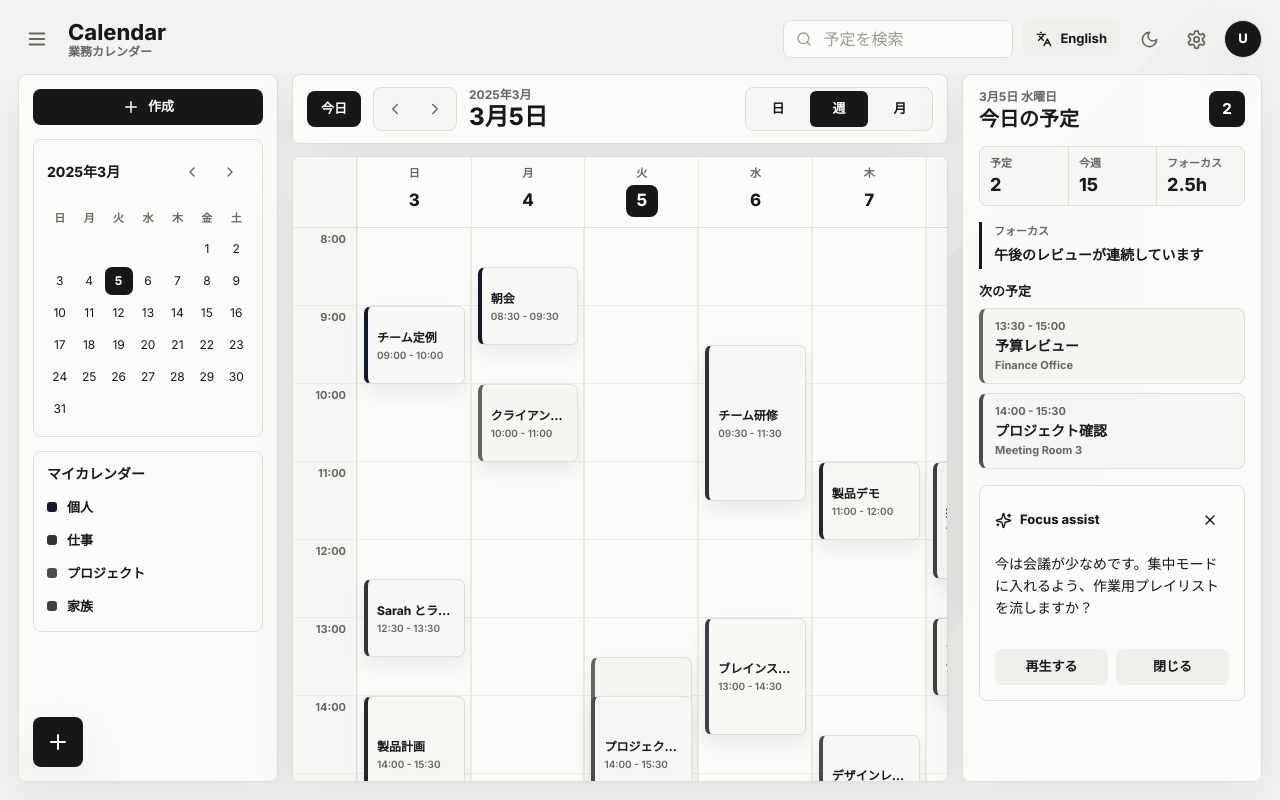
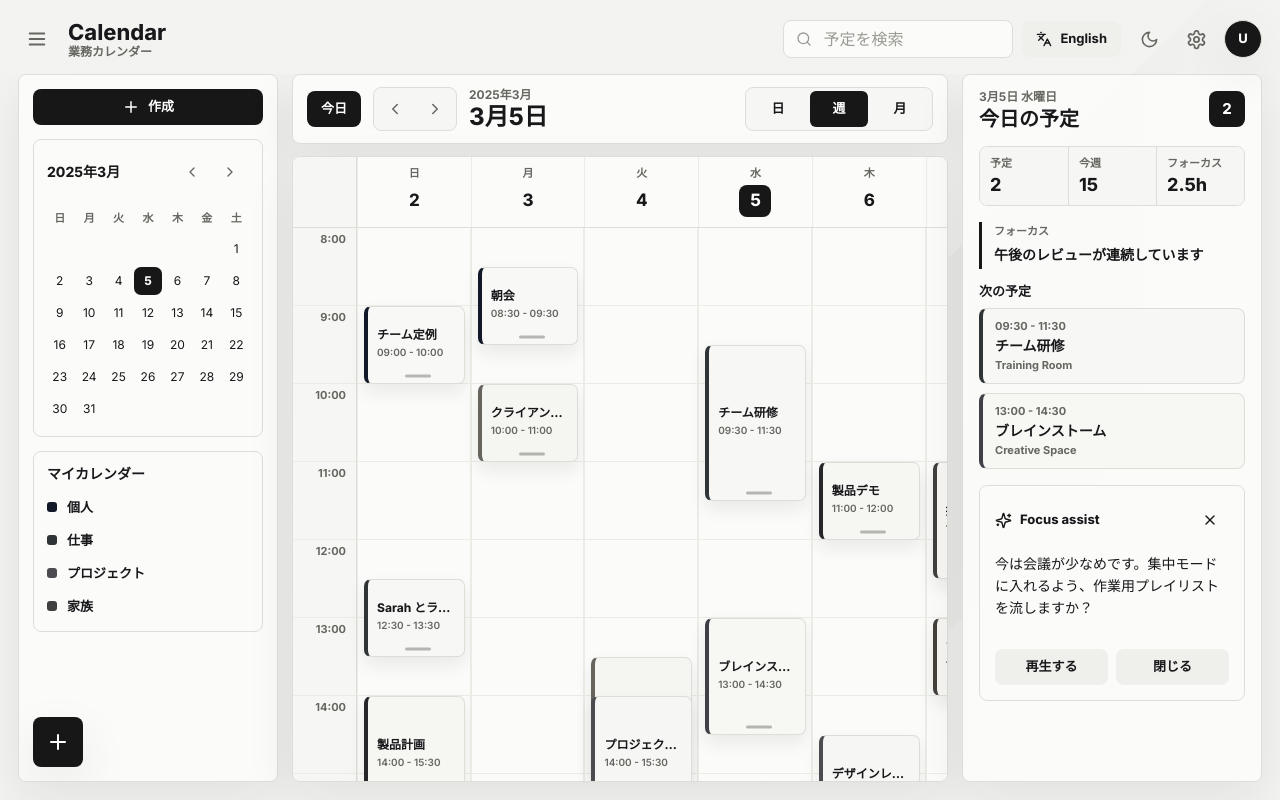
Before and after one commit to Ayumu0922/melius-official-app-calendar-command, a React (Vite) app: page / in a window 1280 px wide. Built offline with nearby package versions, Linux system fonts and the light colour scheme.

Commit message:
Add month navigation and event resizing

```diff
--- a/src/App.tsx
+++ b/src/App.tsx
@@ -1,4 +1,4 @@
-import { useEffect, useMemo, useState } from 'react';
+import { useEffect, useMemo, useState, type PointerEvent as ReactPointerEvent } from 'react';
 import {
   Bell,
   CalendarDays,
@@ -63,6 +63,12 @@ interface EventPlacement {
   day: number;
   startTime: string;
   endTime: string;
+}
+
+interface CalendarMonth {
+  year: number;
+  month: number;
+  activeDate: number;
 }
 
 const themeKey = 'melius-official-app-calendar-command-theme';
@@ -484,9 +490,13 @@ const events: CalendarEvent[] = [
   },
 ];
 
-const weekDates = [3, 4, 5, 6, 7, 8, 9];
+const calendarMonths: CalendarMonth[] = [
+  { year: 2025, month: 1, activeDate: 5 },
+  { year: 2025, month: 2, activeDate: 5 },
+  { year: 2025, month: 3, activeDate: 5 },
+  { year: 2025, month: 4, activeDate: 5 },
+];
 const timeSlots = Array.from({ length: 9 }, (_, index) => index + 8);
-const miniCalendarDays = Array.from({ length: 36 }, (_, index) => (index < 5 ? null : index - 4));
 const calendarTones: EventTone[] = ['blue', 'green', 'purple', 'orange'];
 
 function getInitialLocale(): Locale {
@@ -563,6 +573,53 @@ function formatHour(hour: number, locale: Locale) {
   return hour > 12 ? `${hour - 12} PM` : `${hour} AM`;
 }
 
+function getMonthLabel(month: CalendarMonth, locale: Locale) {
+  if (locale === 'ja') return `${month.year}年${month.month + 1}月`;
+  return new Intl.DateTimeFormat('en-US', { month: 'long', year: 'numeric' }).format(
+    new Date(month.year, month.month, 1),
+  );
+}
+
+function getCurrentDateLabel(month: CalendarMonth, locale: Locale) {
+  if (locale === 'ja') return `${month.month + 1}月${month.activeDate}日`;
+  return new Intl.DateTimeFormat('en-US', { month: 'long', day: 'numeric' }).format(
+    new Date(month.year, month.month, month.activeDate),
+  );
+}
+
+function getAgendaDateLabel(month: CalendarMonth, locale: Locale) {
+  const date = new Date(month.year, month.month, month.activeDate);
+  if (locale === 'ja') {
+    const day = ['日', '月', '火', '水', '木', '金', '土'][date.getDay()];
+    return `${month.month + 1}月${month.activeDate}日 ${day}曜日`;
+  }
+  return new Intl.DateTimeFormat('en-US', { weekday: 'long', month: 'long', day: 'numeric' }).format(date);
+}
+
+function getWeekDates(month: CalendarMonth) {
+  const active = new Date(month.year, month.month, month.activeDate);
+  const start = new Date(active);
+  start.setDate(active.getDate() - active.getDay());
+  return Array.from({ length: 7 }, (_, index) => {
+    const date = new Date(start);
+    date.setDate(start.getDate() + index);
+    return date.getDate();
+  });
+}
+
+function getActiveDay(month: CalendarMonth) {
+  return new Date(month.year, month.month, month.activeDate).getDay() + 1;
+}
+
+function getMiniCalendarDays(month: CalendarMonth) {
+  const firstDay = new Date(month.year, month.month, 1).getDay();
+  const daysInMonth = new Date(month.year, month.month + 1, 0).getDate();
+  return Array.from({ length: 42 }, (_, index) => {
+    if (index < firstDay || index >= firstDay + daysInMonth) return null;
+    return index - firstDay + 1;
+  });
+}
+
 export default function App() {
   const [locale, setLocale] = useState<Locale>(getInitialLocale);
   const [themePreference, setThemePreference] = useState<ThemePreference>(getInitialTheme);
@@ -578,9 +635,18 @@ export default function App() {
   const [eventPlacements, setEventPlacements] = useState<Record<string, EventPlacement>>({});
   const [draggingEventId, setDraggingEventId] = useState<string | null>(null);
   const [dropTarget, setDropTarget] = useState<{ day: number; hour: number } | null>(null);
+  const [resizingEventId, setResizingEventId] = useState<string | null>(null);
+  const [activeMonthIndex, setActiveMonthIndex] = useState(1);
 
   const text = copy[locale];
   const resolvedTheme = useMemo(() => resolveTheme(themePreference), [themePreference]);
+  const activeMonth = calendarMonths[activeMonthIndex];
+  const monthLabel = useMemo(() => getMonthLabel(activeMonth, locale), [activeMonth, locale]);
+  const currentDateLabel = useMemo(() => getCurrentDateLabel(activeMonth, locale), [activeMonth, locale]);
+  const agendaDateLabel = useMemo(() => getAgendaDateLabel(activeMonth, locale), [activeMonth, locale]);
+  const weekDates = useMemo(() => getWeekDates(activeMonth), [activeMonth]);
+  const activeDay = useMemo(() => getActiveDay(activeMonth), [activeMonth]);
+  const miniCalendarDays = useMemo(() => getMiniCalendarDays(activeMonth), [activeMonth]);
   const scheduleEvents = useMemo(
     () =>
       events.map((event) => {
@@ -589,7 +655,7 @@ export default function App() {
       }),
     [eventPlacements],
   );
-  const todaysEvents = useMemo(() => scheduleEvents.filter((event) => event.day === 3), [scheduleEvents]);
+  const todaysEvents = useMemo(() => scheduleEvents.filter((event) => event.day === activeDay), [activeDay, scheduleEvents]);
   const searchResults = useMemo(() => {
     const query = searchTerm.trim().toLowerCase();
     if (!query) return scheduleEvents.slice(0, 6);
@@ -674,6 +740,15 @@ export default function App() {
     setActiveSheet(null);
   }
 
+  function moveMonth(direction: -1 | 1) {
+    setActiveMonthIndex((current) => (current + direction + calendarMonths.length) % calendarMonths.length);
+  }
+
+  function returnToToday() {
+    setActiveMonthIndex(1);
+    openSheet('today');
+  }
+
   function getDropHour(target: HTMLElement, clientY: number) {
     const rect = target.getBoundingClientRect();
     const rawHour = 8 + ((clientY - rect.top) / 78);
@@ -697,6 +772,39 @@ export default function App() {
     }));
     setDraggingEventId(null);
     setDropTarget(null);
+  }
+
+  function handleResizeStart(pointerEvent: ReactPointerEvent<HTMLSpanElement>, event: CalendarEvent) {
+    pointerEvent.preventDefault();
+    pointerEvent.stopPropagation();
+
+    const column = pointerEvent.currentTarget.closest('.day-column') as HTMLElement | null;
+    if (!column) return;
+    const resizeColumn = column;
+
+    setResizingEventId(event.id);
+
+    function resize(moveEvent: PointerEvent) {
+      const start = parseTime(event.startTime);
+      const end = Math.min(17, Math.max(start + 0.5, getDropHour(resizeColumn, moveEvent.clientY)));
+      setEventPlacements((current) => ({
+        ...current,
+        [event.id]: {
+          day: event.day,
+          startTime: event.startTime,
+          endTime: formatTime(end),
+        },
+      }));
+    }
+
+    function stopResize() {
+      setResizingEventId(null);
+      window.removeEventListener('pointermove', resize);
+      window.removeEventListener('pointerup', stopResize);
+    }
+
+    window.addEventListener('pointermove', resize);
+    window.addEventListener('pointerup', stopResize);
   }
 
   return (
@@ -814,12 +922,12 @@ export default function App() {
 
             <GlassPanel dataId="mini-calendar" roleName="calendar">
               <div className="mini-calendar-head">
-                <h2>{text.month}</h2>
+                <h2>{monthLabel}</h2>
                 <div className="mini-calendar-controls">
-                  <IconButton dataId="mini-calendar-previous" label="Previous month">
+                  <IconButton dataId="mini-calendar-previous" label="Previous month" onClick={() => moveMonth(-1)}>
                     <ChevronLeft size={16} />
                   </IconButton>
-                  <IconButton dataId="mini-calendar-next" label="Next month">
+                  <IconButton dataId="mini-calendar-next" label="Next month" onClick={() => moveMonth(1)}>
                     <ChevronRight size={16} />
                   </IconButton>
                 </div>
@@ -836,7 +944,7 @@ export default function App() {
                     key={`${day ?? 'blank'}-${index}`}
                     type="button"
                     data-melius-ui-id={day ? `mini-calendar-day-${day}` : undefined}
-                    data-active={day === 5 ? 'true' : 'false'}
+                    data-active={day === activeMonth.activeDate ? 'true' : 'false'}
                     className="mini-day"
                     aria-hidden={!day}
                   >
@@ -876,20 +984,20 @@ export default function App() {
         <section data-melius-ui-id="calendar-workspace" data-melius-ui-role="workspace" className="calendar-workspace">
           <div data-melius-ui-id="calendar-toolbar" data-melius-ui-role="toolbar" className="calendar-toolbar">
             <div className="toolbar-left">
-              <TextButton dataId="today-button" variant="primary" onClick={() => openSheet('today')}>
+              <TextButton dataId="today-button" variant="primary" onClick={returnToToday}>
                 {text.today}
               </TextButton>
               <div className="toolbar-nav">
-                <IconButton dataId="previous-week-button" label="Previous">
+                <IconButton dataId="previous-week-button" label="Previous" onClick={() => moveMonth(-1)}>
                   <ChevronLeft size={18} />
                 </IconButton>
-                <IconButton dataId="next-week-button" label="Next">
+                <IconButton dataId="next-week-button" label="Next" onClick={() => moveMonth(1)}>
                   <ChevronRight size={18} />
                 </IconButton>
               </div>
               <div className="date-heading">
-                <span>{text.month}</span>
-                <h1 data-melius-ui-id="current-date-label">{text.currentDate}</h1>
+                <span>{monthLabel}</span>
+                <h1 data-melius-ui-id="current-date-label">{currentDateLabel}</h1>
               </div>
             </div>
 
@@ -914,7 +1022,7 @@ export default function App() {
                 <div
                   key={day}
                   data-melius-ui-id={`week-header-${index + 1}`}
-                  data-active={weekDates[index] === 5 ? 'true' : 'false'}
+                  data-active={index + 1 === activeDay ? 'true' : 'false'}
                   className="week-day-head"
                 >
                   <span>{day}</span>
@@ -978,9 +1086,10 @@ export default function App() {
                           data-melius-ui-role="calendar-event"
                           data-tone={event.tone}
                           data-dragging={draggingEventId === event.id ? 'true' : 'false'}
+                          data-resizing={resizingEventId === event.id ? 'true' : 'false'}
                           className="event-card"
                           style={eventStyle}
-                          draggable
+                          draggable={resizingEventId !== event.id}
                           aria-grabbed={draggingEventId === event.id}
                           onDragStart={(dragEvent) => {
                             dragEvent.dataTransfer.effectAllowed = 'move';
@@ -997,6 +1106,13 @@ export default function App() {
                           <span>
                             {event.startTime} - {event.endTime}
                           </span>
+                          <span
+                            data-melius-ui-id={`event-resize-handle-${event.id}`}
+                            className="event-resize-handle"
+                            onPointerDown={(pointerEvent) => handleResizeStart(pointerEvent, event)}
+                            onClick={(clickEvent) => clickEvent.stopPropagation()}
+                            aria-hidden="true"
+                          />
                         </button>
                       );
                     })}
@@ -1009,7 +1125,7 @@ export default function App() {
         <aside data-melius-ui-id="agenda-panel" data-melius-ui-role="inspector" className="agenda-panel">
           <div className="agenda-heading">
             <div>
-              <p>{text.agenda.subtitle}</p>
+              <p>{agendaDateLabel}</p>
               <h2>{text.agenda.title}</h2>
             </div>
             <span>{todaysEvents.length}</span>
@@ -1101,7 +1217,7 @@ export default function App() {
           >
             <div className="sheet-head">
               <div>
-                <p>{text.sheets[activeSheet].subtitle}</p>
+                <p>{activeSheet === 'today' ? agendaDateLabel : text.sheets[activeSheet].subtitle}</p>
                 <h2>{text.sheets[activeSheet].title}</h2>
               </div>
               <IconButton dataId={`${activeSheet}-sheet-close-button`} label={text.sheets.common.close} onClick={closeSheet}>
@@ -1168,7 +1284,7 @@ export default function App() {
                     </label>
                     <label className="form-field">
                       <span>{text.sheets.create.date}</span>
-                      <input defaultValue={locale === 'ja' ? '2025年3月5日' : 'March 5, 2025'} />
+                      <input defaultValue={locale === 'ja' ? `${activeMonth.year}年${currentDateLabel}` : `${currentDateLabel}, ${activeMonth.year}`} />
                     </label>
                     <label className="form-field">
                       <span>{text.sheets.create.time}</span>
@@ -1385,7 +1501,7 @@ export default function App() {
                   {text.detail.date}
                 </dt>
                 <dd>
-                  {text.weekDays[selectedEvent.day - 1]}, {weekDates[selectedEvent.day - 1]} {text.month}
+                  {text.weekDays[selectedEvent.day - 1]}, {weekDates[selectedEvent.day - 1]} {monthLabel}
                 </dd>
               </div>
               <div>
--- a/src/index.css
+++ b/src/index.css
@@ -803,7 +803,7 @@ svg {
   border: 1px solid var(--line);
   border-left: 4px solid var(--event-stripe);
   border-radius: 7px;
-  padding: 8px 9px;
+  padding: 8px 9px 13px;
   color: var(--event-fg);
   text-align: left;
   background: var(--event-bg);
@@ -825,6 +825,41 @@ svg {
 .event-card[data-dragging="true"] {
   opacity: 0.48;
   transform: scale(0.98);
+}
+
+.event-card[data-resizing="true"] {
+  cursor: ns-resize;
+  transform: none;
+  box-shadow: 0 18px 34px rgba(24, 24, 27, 0.16);
+}
+
+.event-card .event-resize-handle {
+  position: absolute;
+  left: 14px;
+  right: 10px;
+  bottom: 3px;
+  display: block;
+  height: 8px;
+  margin: 0;
+  border-radius: 999px;
+  color: transparent;
+  cursor: ns-resize;
+}
+
+.event-card .event-resize-handle::before {
+  content: "";
+  position: absolute;
+  left: 50%;
+  top: 50%;
+  width: 26px;
+  height: 3px;
+  border-radius: 999px;
+  background: color-mix(in srgb, var(--event-muted) 46%, transparent);
+  transform: translate(-50%, -50%);
+}
+
+.event-card .event-resize-handle:hover::before {
+  background: var(--event-fg);
 }
 
 .drop-marker {
```
Also changed, not shown: 1 other file (tests, documents, lock files or other folders).
